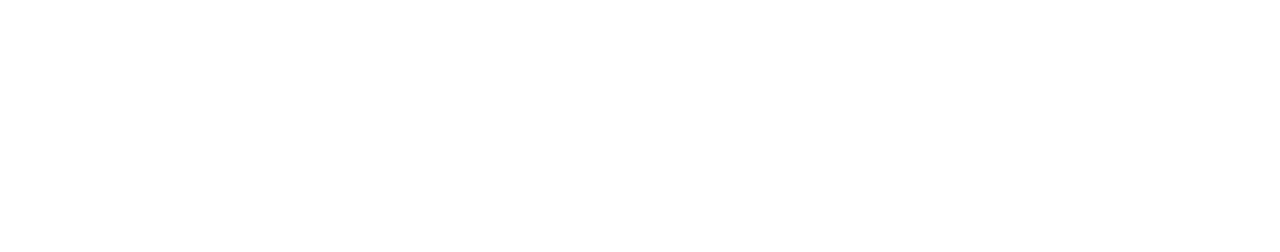
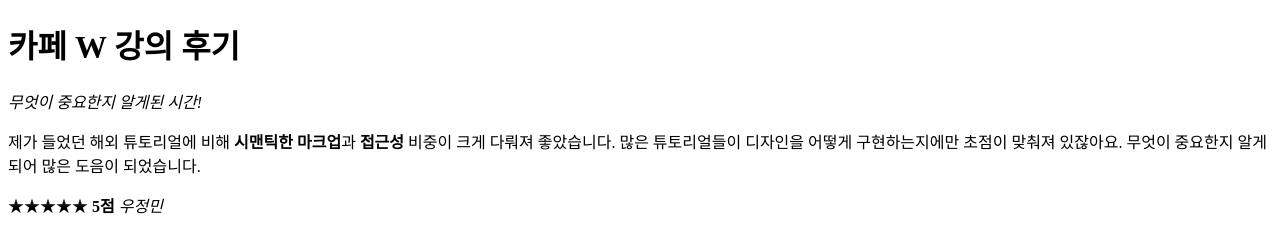
Before and after one commit to seulbinim/basic-html-css, a website: page 08-phrasing-element.html in a window 1280 px wide. Drawn offline with Linux system fonts and the light colour scheme.

Commit message:
어휘 관련 요소

```diff
--- a/08-phrasing-element.html
+++ b/08-phrasing-element.html
@@ -1 +1,23 @@
-<!-- HTML 코드를 작성해 주세요. -->
+<!DOCTYPE html>
+<html lang="ko">
+  <head>
+    <meta charset="UTF-8" />
+    <meta name="viewport" content="width=device-width, initial-scale=1.0" />
+    <title>어휘 관련 요소</title>
+  </head>
+  <body>
+    <h1>카페 W 강의 후기</h1>
+    <div>
+      <p><em>무엇이 중요한지 알게된 시간!</em></p>
+      <p>
+        제가 들었던 해외 튜토리얼에 비해 <strong>시맨틱한 마크업</strong>과
+        <strong>접근성</strong> 비중이 크게 다뤄져 좋았습니다. 많은 튜토리얼들이
+        디자인을 어떻게 구현하는지에만 초점이 맞춰져 있잖아요. 무엇이 중요한지
+        알게되어 많은 도음이 되었습니다.
+      </p>
+      <p><span>★★★★★</span> <b>5점</b> <i>우정민</i></p>
+
+
+    </div>
+  </body>
+</html>
```
